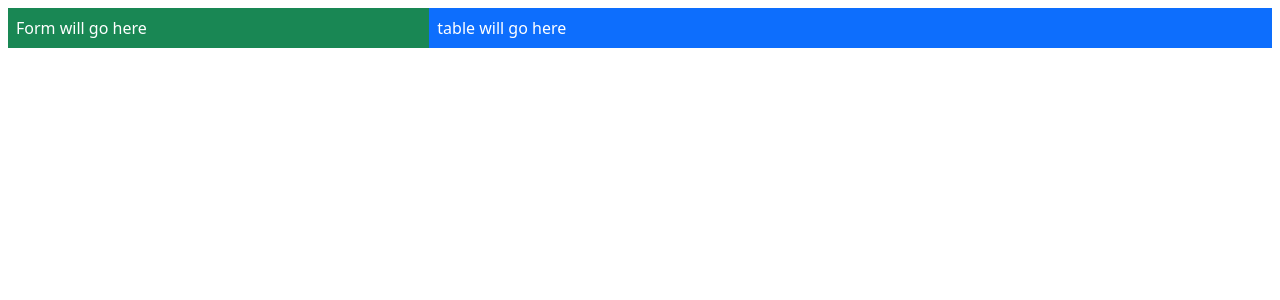
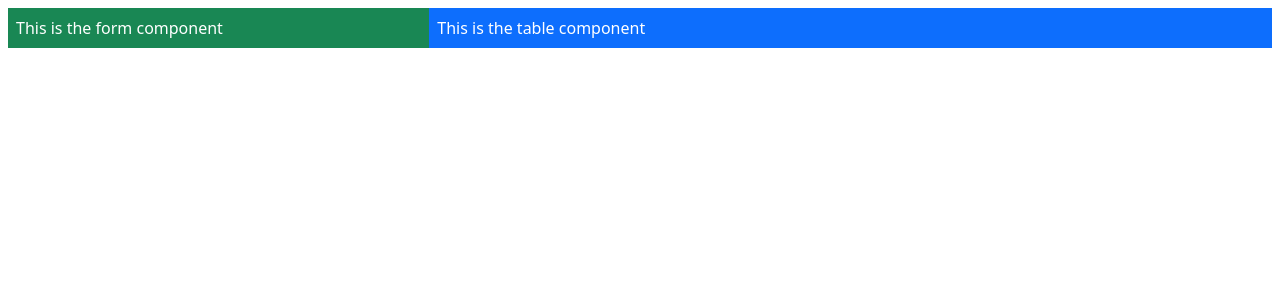
Before and after one commit to AslanHalil/AngularExample, an Angular app: page / in a window 1280 px wide. Shown: the top 300 px of the page. Built offline with nearby package versions, Linux system fonts and the light colour scheme.

Commit message:
Listing 16.5

```diff
--- a/src/app/template.html
+++ b/src/app/template.html
@@ -1,10 +1,10 @@
 <div class="container-fluid">
   <div class="row p-2">
     <div class="col-4 p-2 bg-success text-white">
-      Form will go here
+      <paProductForm></paProductForm>
     </div>
     <div class="col p-2 bg-primary text-white">
-      table will go here
+      <paProductTable></paProductTable>
     </div>
   </div>
 </div>
```
